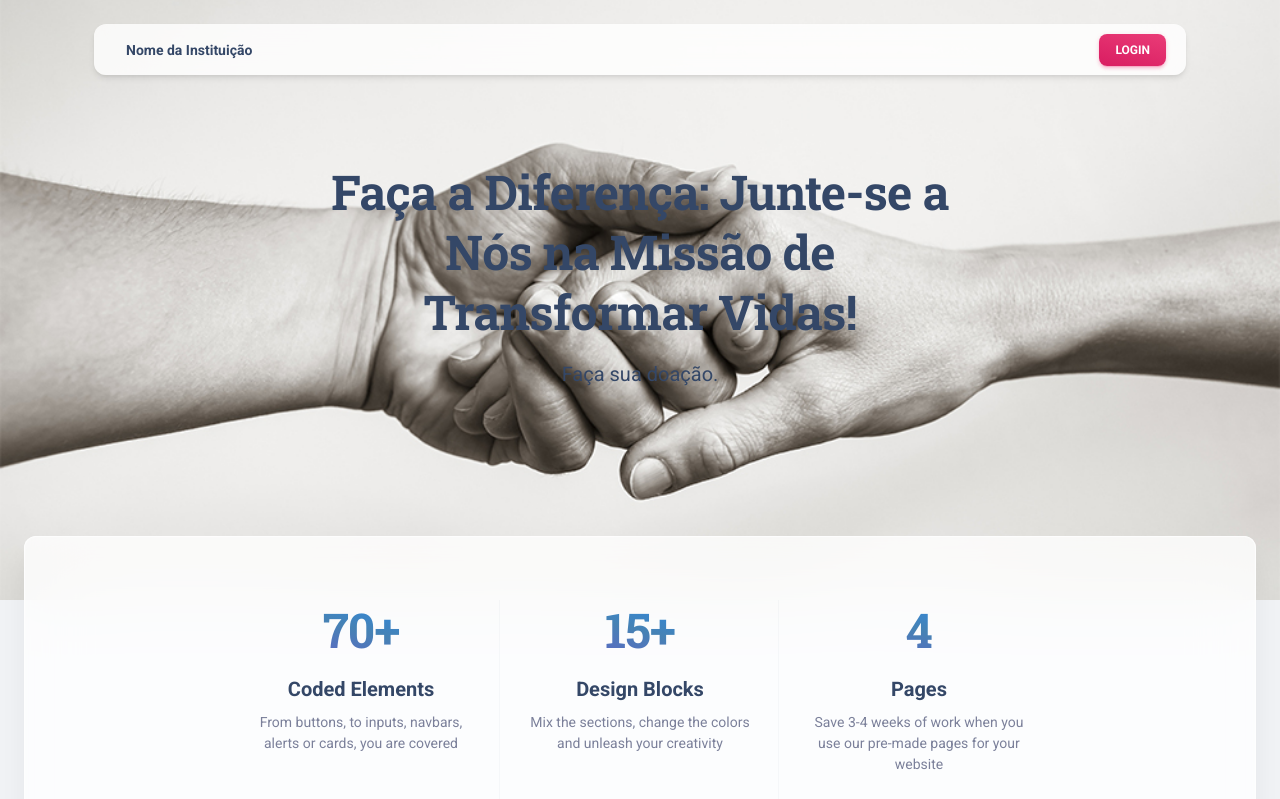
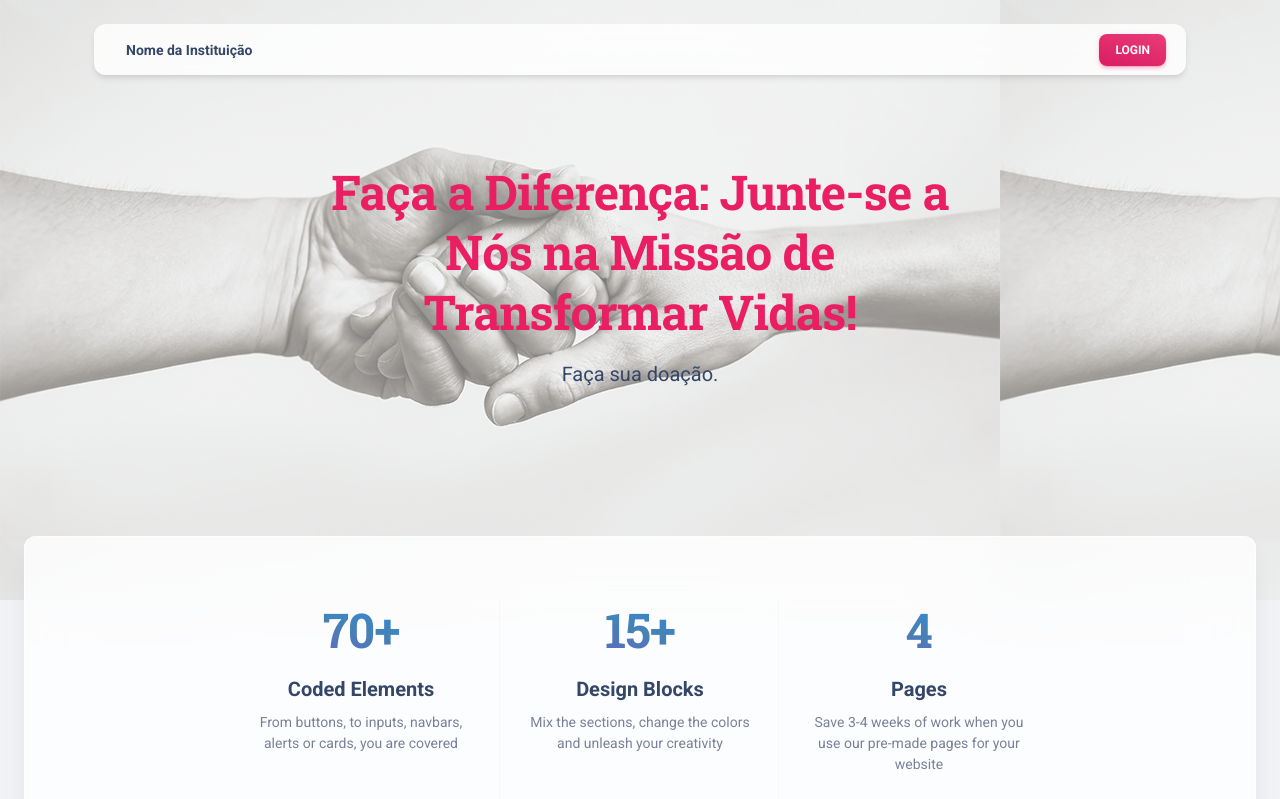
Before and after one commit to bryannjulio/projeto-extensao-curricular, a Flask app: page / in a window 1280 px wide. Shown: the top 799 px of the page. Run offline with Flask 3, Linux system fonts and the light colour scheme; some libraries are stand-ins or nearby versions.

Commit message:
opacidade

```diff
--- a/templates/home/index.html
+++ b/templates/home/index.html
@@ -30,17 +30,24 @@
   {% include 'includes/navigation.html' %}
 
   <header class="header-2">
-    <div class="page-header min-vh-75 relative" style="background-image: url('/static/assets/img/bg2.jpg')">
+    <div class="page-header min-vh-75 relative">
+        <div style="position: absolute; top: 0; left: 0; width: 100%; height: 100%; background-image: url('/static/assets/img/bg2.jpg'); opacity: 0.5;"></div>
         <div class="container">
             <div class="row">
                 <div class="col-lg-7 text-center mx-auto">
-            <h1 class="text-BLACK pt-3 mt-n5">Faça a Diferença: Junte-se a Nós na Missão de Transformar Vidas!</h1>
+                    <h1 class="text-primary pt-3 mt-n5" style="text-shadow:  10px #ff0000">Faça a Diferença: Junte-se a Nós na Missão de Transformar Vidas!</h1>
                     <p class="lead text-dark mt-3">Faça sua doação. </p>
                 </div>
             </div>
         </div>
     </div>
 </header>
+
+
+
+
+
+
   <div class="card card-body blur shadow-blur mx-3 mx-md-4 mt-n6">
     <section class="pt-3 pb-4" id="count-stats">
       <div class="container">
```
Lines whose indentation alone changed are shown as unchanged.
